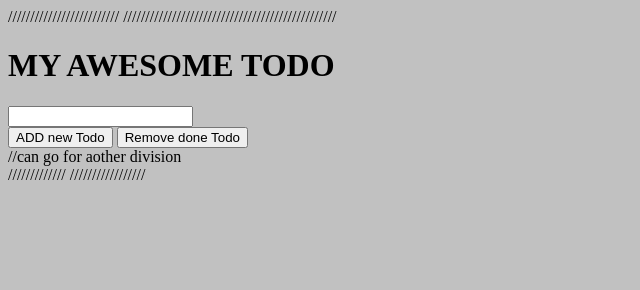
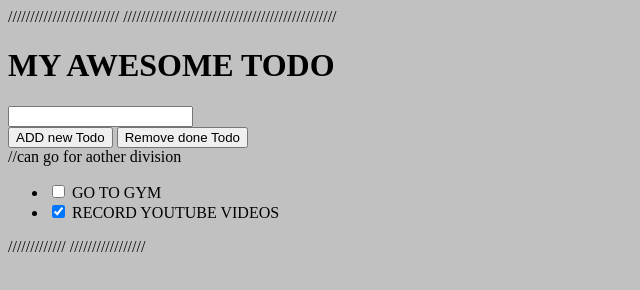
Before and after one commit to VishalSinghCse/TODO-APP, a plain HTML site: page index.html in a window 1280 px wide. Shown: the whole page, without its empty margins (0-640 px from the left). Drawn offline with Linux system fonts and the light colour scheme.

Commit message:
DEMO DAY 2
DAY 2 LINE ADDED

```diff
--- a/index.html
+++ b/index.html
@@ -18,6 +18,17 @@
         </div>
 
         //can go for aother division
+        <ul id="list">
+            <li class="mycheck">
+                <input type="checkbox" id="check">
+                <label>GO TO GYM</label>
+            </li>
+
+            <li class="mycheck">
+                <input type="checkbox" id="check" checked>
+                <label>RECORD YOUTUBE VIDEOS</label>
+            </li>
+        </ul>
 
 
    </div>
```
